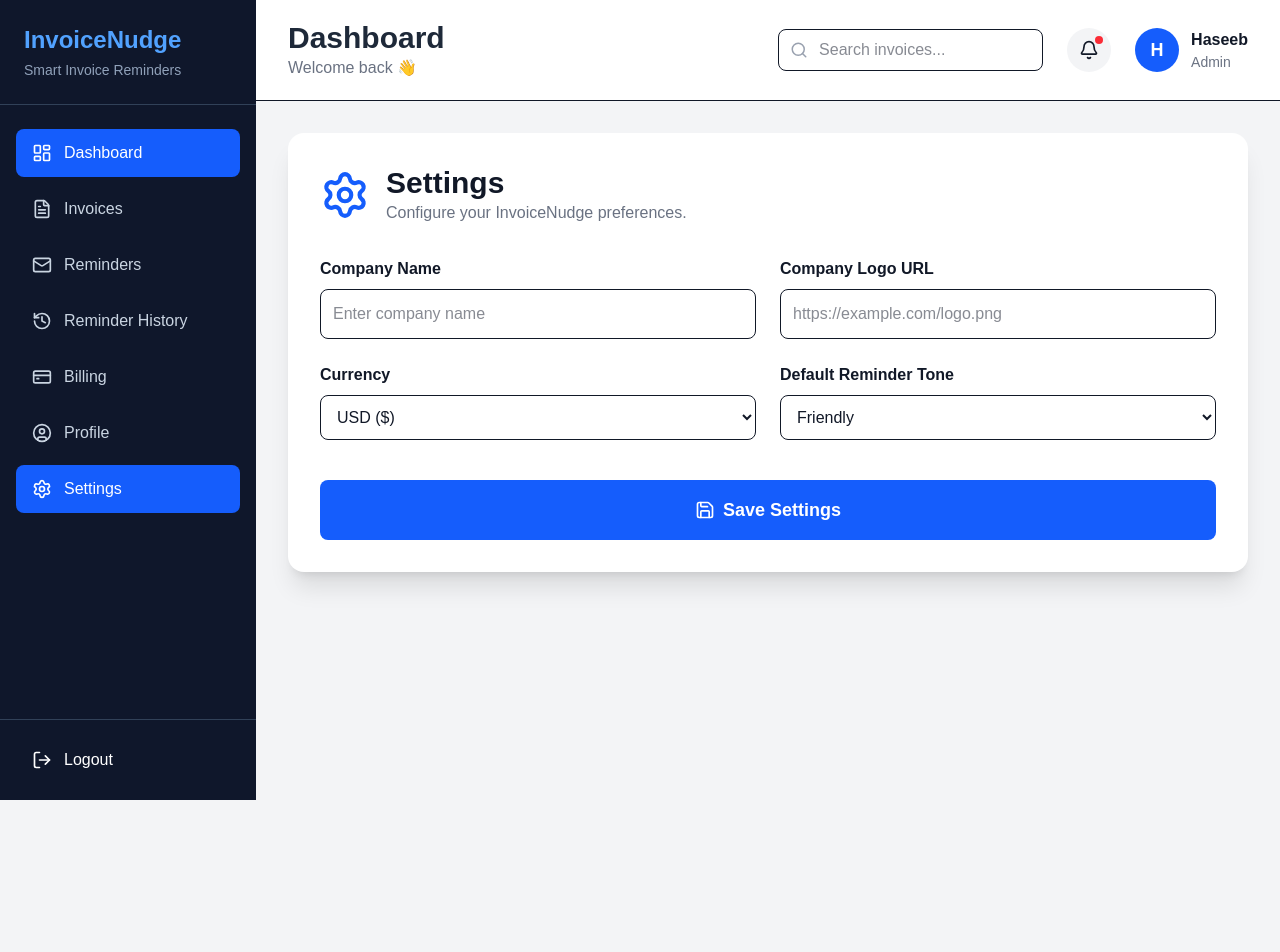
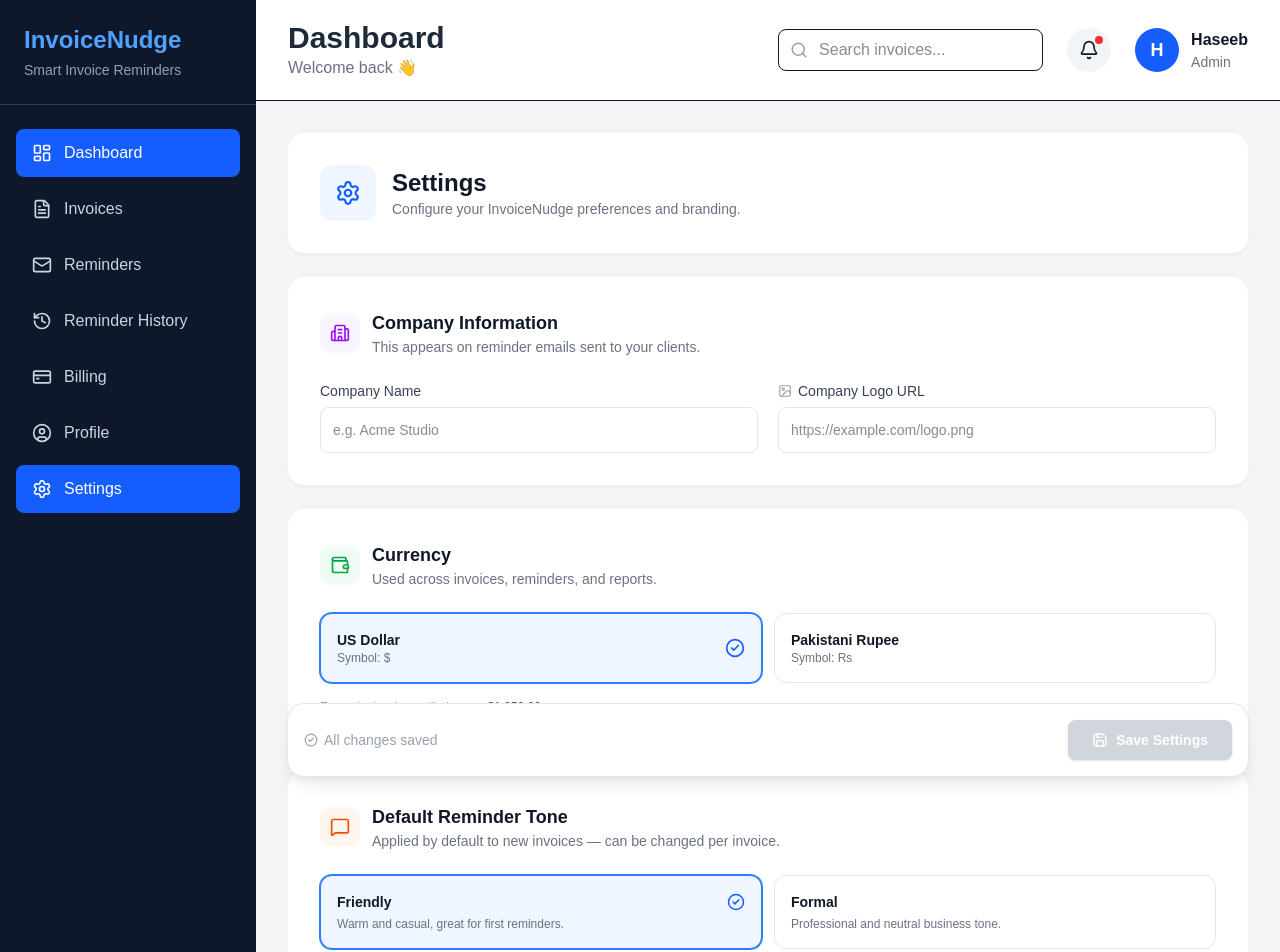
Before and after one commit to MuhammadHaseebKashif/invoicenudge, a Next.js app: page /dashboard/settings in a window 1280 px wide. Shown: the top 952 px of the page. Before the commit the page ends 800 px from the top, so only its background shows below. Built offline with nearby package versions, Linux system fonts and the light colour scheme; no server answers.

Commit message:
UI improvements

```diff
--- a/app/dashboard/settings/page.tsx
+++ b/app/dashboard/settings/page.tsx
@@ -2,8 +2,49 @@
 
 import { useEffect, useState } from "react";
 import { supabase } from "../../../lib/supabase";
-import { Settings, Save } from "lucide-react";
+import {
+  Settings,
+  Save,
+  Building2,
+  Image as ImageIcon,
+  Wallet,
+  MessageSquare,
+  CheckCircle2,
+  AlertCircle,
+} from "lucide-react";
 import toast from "react-hot-toast";
+
+const TONES = [
+  {
+    value: "friendly",
+    label: "Friendly",
+    desc: "Warm and casual, great for first reminders.",
+    sample: "Hey! Just a gentle nudge about your invoice 😊",
+  },
+  {
+    value: "formal",
+    label: "Formal",
+    desc: "Professional and neutral business tone.",
+    sample: "This is a reminder regarding your outstanding invoice.",
+  },
+  {
+    value: "firm",
+    label: "Firm",
+    desc: "Direct and assertive, for repeated delays.",
+    sample: "Your invoice is overdue. Please arrange payment promptly.",
+  },
+  {
+    value: "final notice",
+    label: "Final Notice",
+    desc: "Strong, urgent — last reminder before escalation.",
+    sample: "FINAL NOTICE: Immediate payment is required.",
+  },
+];
+
+const CURRENCIES = [
+  { value: "USD", label: "US Dollar", symbol: "$" },
+  { value: "PKR", label: "Pakistani Rupee", symbol: "Rs" },
+];
 
 export default function SettingsPage() {
   const [loading, setLoading] = useState(true);
@@ -11,17 +52,15 @@
 
   const [userId, setUserId] = useState("");
 
-  const [companyName, setCompanyName] =
-    useState("");
+  const [companyName, setCompanyName] = useState("");
+  const [companyLogo, setCompanyLogo] = useState("");
+  const [currency, setCurrency] = useState("USD");
+  const [defaultTone, setDefaultTone] = useState("friendly");
+  const [logoStatus, setLogoStatus] = useState<"idle" | "valid" | "invalid">(
+    "idle"
+  );
 
-  const [companyLogo, setCompanyLogo] =
-    useState("");
-
-  const [currency, setCurrency] =
-    useState("USD");
-
-  const [defaultTone, setDefaultTone] =
-    useState("friendly");
+  const [initialState, setInitialState] = useState("");
 
   useEffect(() => {
     loadSettings();
@@ -46,32 +85,36 @@
       .single();
 
     if (!error && data) {
-      setCompanyName(
-        data.company_name || ""
-      );
+      setCompanyName(data.company_name || "");
+      setCompanyLogo(data.company_logo || "");
+      setCurrency(data.currency || "USD");
+      setDefaultTone(data.default_tone || "friendly");
 
-      setCompanyLogo(
-        data.company_logo || ""
-      );
-
-      setCurrency(
-        data.currency || "USD"
-      );
-
-      setDefaultTone(
-        data.default_tone || "friendly"
+      setInitialState(
+        JSON.stringify({
+          companyName: data.company_name || "",
+          companyLogo: data.company_logo || "",
+          currency: data.currency || "USD",
+          defaultTone: data.default_tone || "friendly",
+        })
       );
     }
 
     setLoading(false);
   }
 
+  const currentState = JSON.stringify({
+    companyName,
+    companyLogo,
+    currency,
+    defaultTone,
+  });
+  const hasUnsavedChanges = initialState && currentState !== initialState;
+
   async function saveSettings() {
     setSaving(true);
 
-    const { error } = await supabase
-      .from("settings")
-      .upsert({
+    const { error } = await supabase.from("settings").upsert({
       id: userId,
       company_name: companyName,
       company_logo: companyLogo,
@@ -86,152 +129,256 @@
       return;
     }
 
+    setInitialState(currentState);
     toast.success("Settings updated successfully!");
   }
 
+  const selectedTone = TONES.find((t) => t.value === defaultTone);
+  const selectedCurrency = CURRENCIES.find((c) => c.value === currency);
+
   if (loading) {
     return (
-      <div className="flex h-[70vh] items-center justify-center">
-        <div className="h-12 w-12 animate-spin rounded-full border-4 border-blue-600 border-t-transparent"></div>
+      <div className="mx-auto max-w-5xl space-y-6">
+        <div className="h-28 animate-pulse rounded-2xl bg-gray-100" />
+        <div className="h-64 animate-pulse rounded-2xl bg-gray-100" />
+        <div className="h-64 animate-pulse rounded-2xl bg-gray-100" />
+        <div className="h-48 animate-pulse rounded-2xl bg-gray-100" />
       </div>
     );
   }
 
   return (
-    <div className="mx-auto max-w-5xl rounded-2xl bg-white p-8 shadow-xl">
-
-      <div className="mb-8 flex items-center gap-4">
-
-        <Settings
-          size={50}
-          className="text-blue-600"
-        />
-
+    <div className="mx-auto max-w-5xl space-y-6 pb-24">
+      {/* Header */}
+      <div className="flex items-center gap-4 rounded-2xl bg-white p-8 shadow-sm ring-1 ring-gray-100">
+        <div className="flex h-14 w-14 items-center justify-center rounded-xl bg-blue-50">
+          <Settings className="text-blue-600" size={26} />
+        </div>
         <div>
-
-          <h1 className="text-3xl font-bold">
-            Settings
-          </h1>
-
-          <p className="text-gray-500">
-            Configure your InvoiceNudge preferences.
+          <h1 className="text-2xl font-bold text-gray-900">Settings</h1>
+          <p className="text-sm text-gray-500">
+            Configure your InvoiceNudge preferences and branding.
           </p>
-
+        </div>
       </div>
 
+      {/* Company info */}
+      <div className="rounded-2xl bg-white p-8 shadow-sm ring-1 ring-gray-100">
+        <div className="mb-6 flex items-center gap-3">
+          <div className="flex h-10 w-10 items-center justify-center rounded-xl bg-purple-50">
+            <Building2 className="text-purple-600" size={20} />
+          </div>
+          <div>
+            <h2 className="text-lg font-bold text-gray-900">
+              Company Information
+            </h2>
+            <p className="text-sm text-gray-500">
+              This appears on reminder emails sent to your clients.
+            </p>
+          </div>
         </div>
 
-      <div className="grid gap-6 md:grid-cols-2">
+        <div className="grid gap-5 md:grid-cols-2">
           <div>
-          <label className="mb-2 block font-semibold">
+            <label className="mb-1.5 block text-sm font-medium text-gray-700">
               Company Name
             </label>
-
             <input
               type="text"
               value={companyName}
-            onChange={(e) =>
-              setCompanyName(e.target.value)
-            }
-            className="w-full rounded-lg border p-3 focus:border-blue-500 focus:outline-none"
-            placeholder="Enter company name"
+              onChange={(e) => setCompanyName(e.target.value)}
+              placeholder="e.g. Acme Studio"
+              className="w-full rounded-lg border border-gray-200 p-3 text-sm outline-none transition focus:border-blue-500 focus:ring-2 focus:ring-blue-100"
             />
           </div>
 
           <div>
-          <label className="mb-2 block font-semibold">
+            <label className="mb-1.5 flex items-center gap-1.5 text-sm font-medium text-gray-700">
+              <ImageIcon size={14} className="text-gray-400" />
               Company Logo URL
             </label>
-
             <input
               type="text"
               value={companyLogo}
-            onChange={(e) =>
-              setCompanyLogo(e.target.value)
-            }
-            className="w-full rounded-lg border p-3 focus:border-blue-500 focus:outline-none"
+              onChange={(e) => {
+                setCompanyLogo(e.target.value);
+                setLogoStatus("idle");
+              }}
               placeholder="https://example.com/logo.png"
+              className="w-full rounded-lg border border-gray-200 p-3 text-sm outline-none transition focus:border-blue-500 focus:ring-2 focus:ring-blue-100"
             />
           </div>
-
-        <div>
-          <label className="mb-2 block font-semibold">
-            Currency
-          </label>
-
-          <select
-            value={currency}
-            onChange={(e) =>
-              setCurrency(e.target.value)
-            }
-            className="w-full rounded-lg border p-3 focus:border-blue-500 focus:outline-none"
-          >
-            <option value="USD">USD ($)</option>
-            <option value="PKR">PKR (Rs)</option>
-          </select>
-        </div>
-
-        <div>
-          <label className="mb-2 block font-semibold">
-            Default Reminder Tone
-          </label>
-
-          <select
-            value={defaultTone}
-            onChange={(e) =>
-              setDefaultTone(e.target.value)
-            }
-            className="w-full rounded-lg border p-3 focus:border-blue-500 focus:outline-none"
-          >
-            <option value="friendly">Friendly</option>
-            <option value="formal">Formal</option>
-            <option value="firm">Firm</option>
-            <option value="final notice">
-              Final Notice
-            </option>
-          </select>
         </div>
 
         {companyLogo && (
-          <div className="md:col-span-2">
-            <label className="mb-2 block font-semibold">
+          <div className="mt-5">
+            <label className="mb-2 block text-sm font-medium text-gray-700">
               Logo Preview
             </label>
-
-            <div className="rounded-xl border bg-gray-50 p-5">
-
+            <div className="flex items-center gap-4 rounded-xl border border-gray-100 bg-gray-50 p-5">
               <img
                 src={companyLogo}
                 alt="Company Logo"
-                className="h-24 w-24 rounded-lg object-contain"
+                className="h-20 w-20 rounded-lg border border-gray-200 bg-white object-contain p-1"
+                onLoad={() => setLogoStatus("valid")}
                 onError={(e) => {
                   e.currentTarget.style.display = "none";
+                  setLogoStatus("invalid");
                 }}
               />
-
+              <div className="text-sm">
+                {logoStatus === "valid" && (
+                  <p className="flex items-center gap-1.5 font-medium text-green-600">
+                    <CheckCircle2 size={15} />
+                    Logo loaded successfully
+                  </p>
+                )}
+                {logoStatus === "invalid" && (
+                  <p className="flex items-center gap-1.5 font-medium text-red-500">
+                    <AlertCircle size={15} />
+                    Couldn&apos;t load image from this URL
+                  </p>
+                )}
+                {logoStatus === "idle" && (
+                  <p className="text-gray-400">
+                    This logo will appear in client-facing emails.
+                  </p>
+                )}
+              </div>
             </div>
           </div>
         )}
-
       </div>
 
-      <div className="mt-10">
+      {/* Currency */}
+      <div className="rounded-2xl bg-white p-8 shadow-sm ring-1 ring-gray-100">
+        <div className="mb-6 flex items-center gap-3">
+          <div className="flex h-10 w-10 items-center justify-center rounded-xl bg-green-50">
+            <Wallet className="text-green-600" size={20} />
+          </div>
+          <div>
+            <h2 className="text-lg font-bold text-gray-900">Currency</h2>
+            <p className="text-sm text-gray-500">
+              Used across invoices, reminders, and reports.
+            </p>
+          </div>
+        </div>
+
+        <div className="grid gap-3 sm:grid-cols-2">
+          {CURRENCIES.map((curr) => (
+            <button
+              key={curr.value}
+              onClick={() => setCurrency(curr.value)}
+              className={`flex items-center justify-between rounded-xl border p-4 text-left transition ${
+                currency === curr.value
+                  ? "border-blue-500 bg-blue-50 ring-1 ring-blue-500"
+                  : "border-gray-200 hover:border-gray-300"
+              }`}
+            >
+              <div>
+                <p className="text-sm font-semibold text-gray-900">
+                  {curr.label}
+                </p>
+                <p className="text-xs text-gray-500">
+                  Symbol: {curr.symbol}
+                </p>
+              </div>
+              {currency === curr.value && (
+                <CheckCircle2 className="text-blue-600" size={20} />
+              )}
+            </button>
+          ))}
+        </div>
+
+        {selectedCurrency && (
+          <p className="mt-4 text-xs text-gray-400">
+            Example: invoices will show as{" "}
+            <span className="font-medium text-gray-600">
+              {selectedCurrency.symbol}1,250.00
+            </span>
+          </p>
+        )}
+      </div>
+
+      {/* Default tone */}
+      <div className="rounded-2xl bg-white p-8 shadow-sm ring-1 ring-gray-100">
+        <div className="mb-6 flex items-center gap-3">
+          <div className="flex h-10 w-10 items-center justify-center rounded-xl bg-orange-50">
+            <MessageSquare className="text-orange-600" size={20} />
+          </div>
+          <div>
+            <h2 className="text-lg font-bold text-gray-900">
+              Default Reminder Tone
+            </h2>
+            <p className="text-sm text-gray-500">
+              Applied by default to new invoices — can be changed per invoice.
+            </p>
+          </div>
+        </div>
+
+        <div className="grid gap-3 sm:grid-cols-2">
+          {TONES.map((tone) => (
+            <button
+              key={tone.value}
+              onClick={() => setDefaultTone(tone.value)}
+              className={`rounded-xl border p-4 text-left transition ${
+                defaultTone === tone.value
+                  ? "border-blue-500 bg-blue-50 ring-1 ring-blue-500"
+                  : "border-gray-200 hover:border-gray-300"
+              }`}
+            >
+              <div className="flex items-center justify-between">
+                <p className="text-sm font-semibold text-gray-900">
+                  {tone.label}
+                </p>
+                {defaultTone === tone.value && (
+                  <CheckCircle2 className="text-blue-600" size={18} />
+                )}
+              </div>
+              <p className="mt-1 text-xs text-gray-500">{tone.desc}</p>
+            </button>
+          ))}
+        </div>
+
+        {selectedTone && (
+          <div className="mt-5 rounded-lg border border-gray-100 bg-gray-50 p-4">
+            <p className="mb-1 text-xs font-medium uppercase tracking-wide text-gray-400">
+              Preview
+            </p>
+            <p className="text-sm italic text-gray-600">
+              &ldquo;{selectedTone.sample}&rdquo;
+            </p>
+          </div>
+        )}
+      </div>
+
+      {/* Sticky save bar */}
+      <div className="sticky bottom-6 z-10">
+        <div className="flex items-center justify-between rounded-2xl bg-white p-4 shadow-lg ring-1 ring-gray-200">
+          <p className="text-sm text-gray-500">
+            {hasUnsavedChanges ? (
+              <span className="flex items-center gap-1.5 font-medium text-orange-500">
+                <AlertCircle size={14} />
+                You have unsaved changes
+              </span>
+            ) : (
+              <span className="flex items-center gap-1.5 text-gray-400">
+                <CheckCircle2 size={14} />
+                All changes saved
+              </span>
+            )}
+          </p>
 
           <button
             onClick={saveSettings}
-          disabled={saving}
-          className="flex w-full items-center justify-center gap-2 rounded-lg bg-blue-600 py-4 text-lg font-semibold text-white transition hover:bg-blue-700 disabled:cursor-not-allowed disabled:bg-gray-400"
+            disabled={saving || !hasUnsavedChanges}
+            className="flex items-center gap-2 rounded-lg bg-blue-600 px-6 py-2.5 text-sm font-semibold text-white shadow-sm transition hover:bg-blue-700 disabled:cursor-not-allowed disabled:bg-gray-300"
           >
-          <Save size={20} />
-
-          {saving
-            ? "Saving Settings..."
-            : "Save Settings"}
-
+            <Save size={16} />
+            {saving ? "Saving..." : "Save Settings"}
           </button>
-
         </div>
-
+      </div>
     </div>
   );
 }
```
Lines whose indentation alone changed are shown as unchanged.
